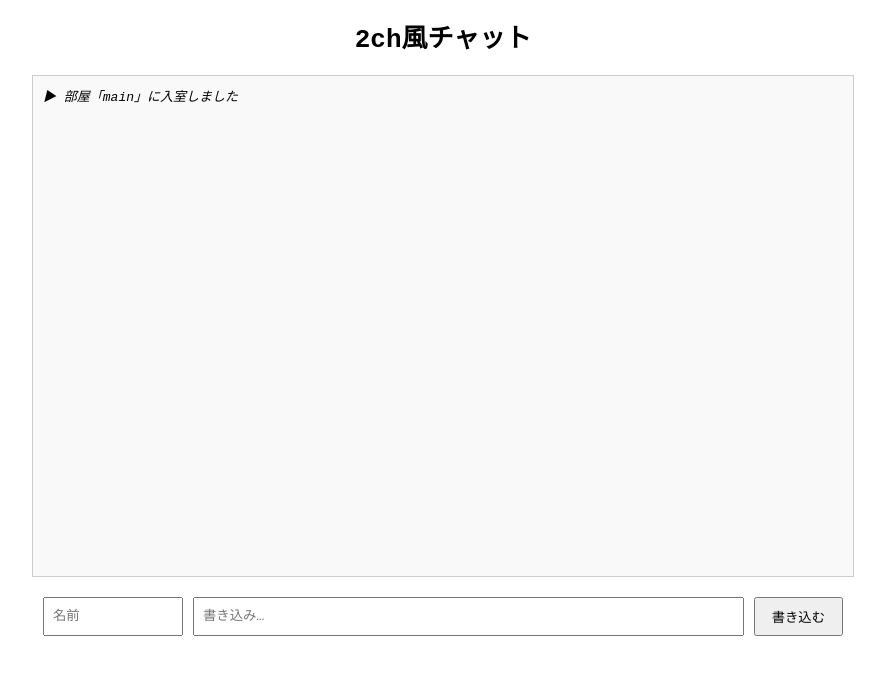
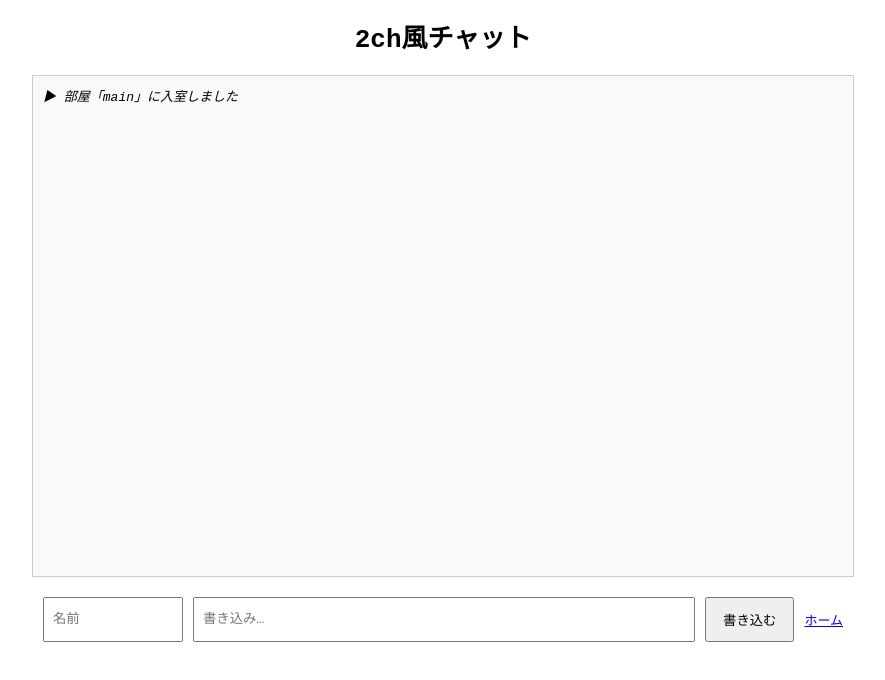
Before and after one commit to kusooooo937/sanngokudoumei, a website: page index.html in a window 1280 px wide. Both pictures are taken after a click on the button "入室". Shown: the whole page, without its empty margins (197-1082 px from the left). Drawn offline with nearby package versions, Linux system fonts and the light colour scheme; no server answers.

Commit message:
Update index.html

```diff
--- a/index.html
+++ b/index.html
@@ -36,6 +36,7 @@
       <input id="nameInput" type="text" placeholder="名前">
       <input id="messageInput" type="text" placeholder="書き込み…">
       <button id="sendBtn">書き込む</button>
+      <p><a href="https://kusooooo937.github.io/sanngokudoumei/" taraget="_blank">ホーム</a></p>
     </div>
   </div>
 
```
